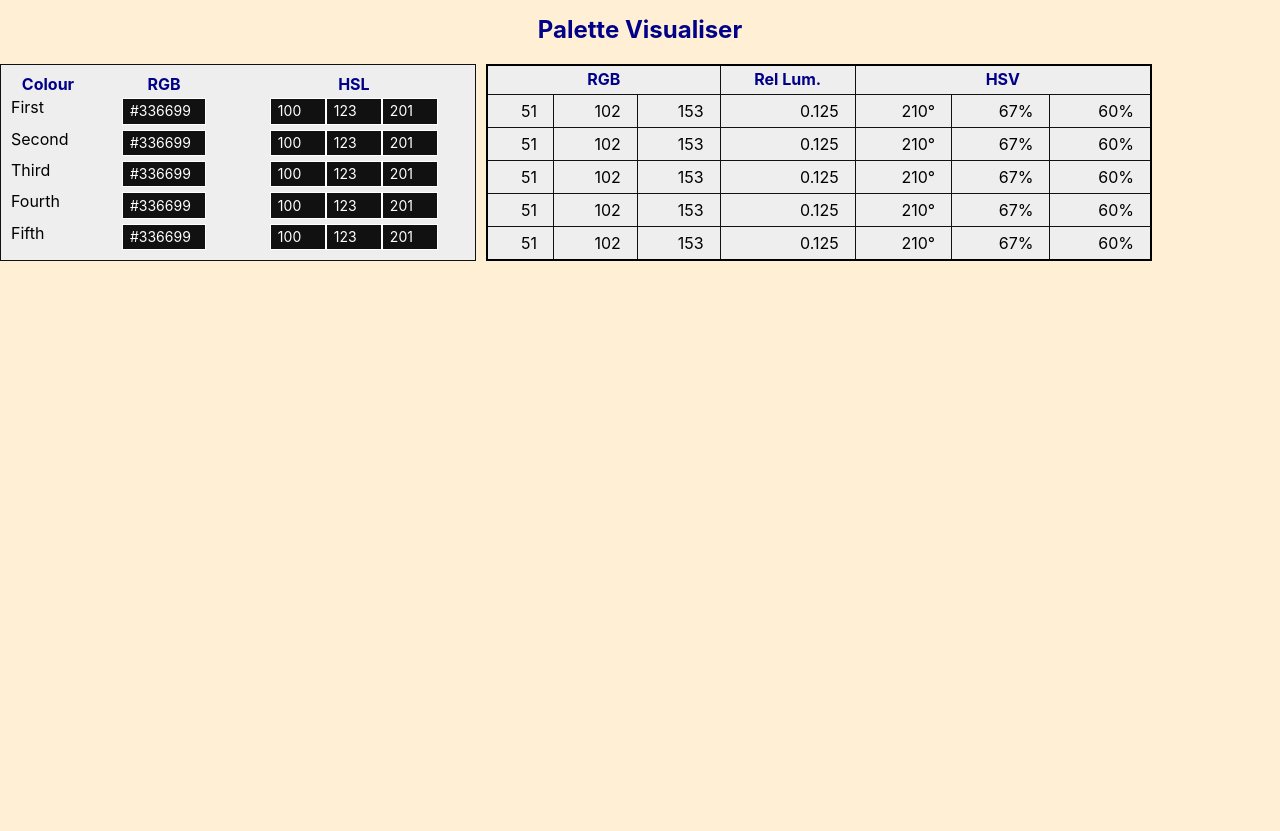
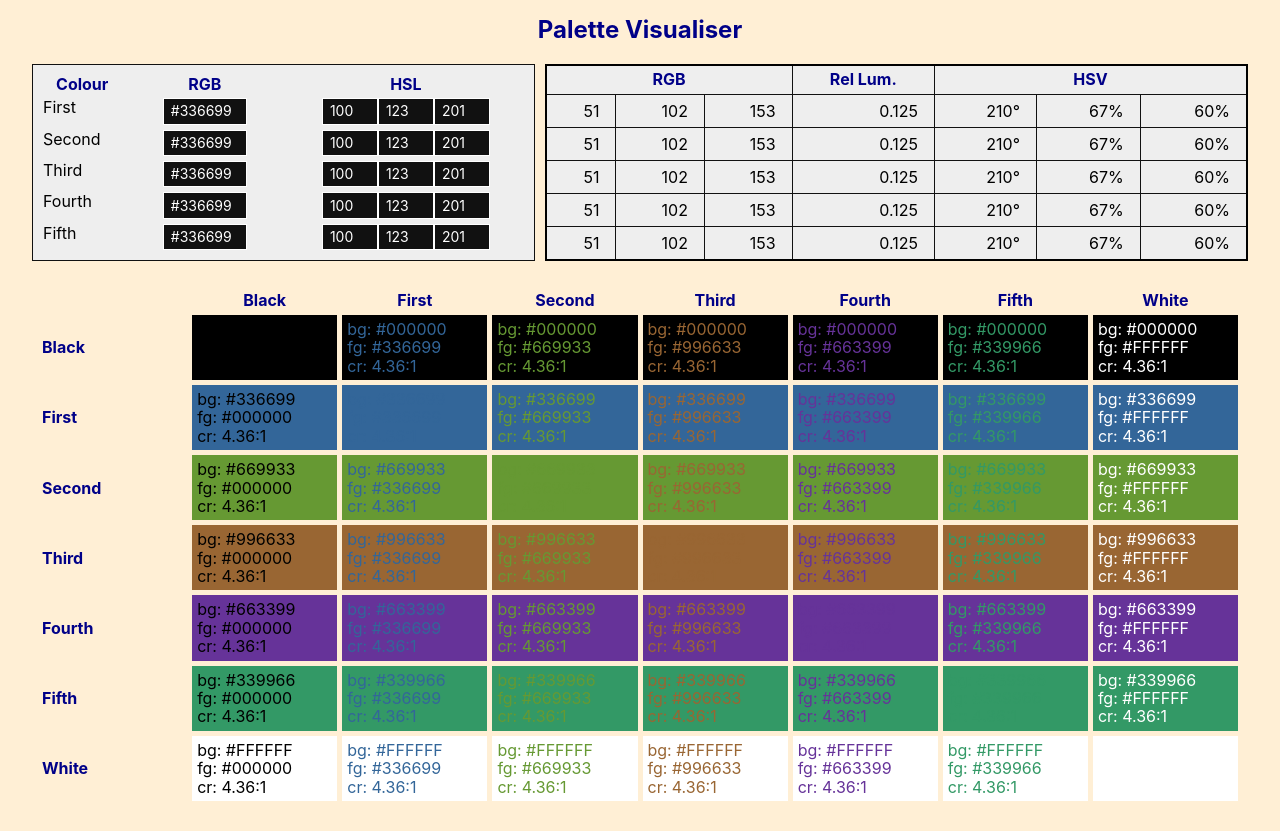
Before and after one commit to JulianNicholls/palette-visualiser-3, a React app: page / in a window 1280 px wide. Before the commit the page ends 800 px from the top, so only its background shows below. Built offline with nearby package versions, Linux system fonts and the light colour scheme.

Commit message:
fix info table

```diff
--- a/src/App.js
+++ b/src/App.js
@@ -2,10 +2,11 @@ import React from 'react';
 
 import InputBox from './components/InputBox';
 import ColourInfo from './components/ColourInfo';
+import ColourBlocks from './components/ColourBlocks';
 
 class App extends React.Component {
   state = {
-    rgbs: ["#336699", "#336699", "#336699", "#336699", "#336699"],
+    rgbs: ["#336699", "#669933", "#996633", "#663399", "#339966"],
     hsls: [
       { h: 210, s: 50, l: 40 },
       { h: 210, s: 50, l: 40 },
@@ -31,6 +32,7 @@ class App extends React.Component {
             <InputBox />
             <ColourInfo lines={this.state.lines} />
           </div>
+          <ColourBlocks rgbs={this.state.rgbs} />
         </div>
       </div>
     );
--- a/src/components/ColourInfo.js
+++ b/src/components/ColourInfo.js
@@ -1,9 +1,6 @@
 import React from 'react';
 
-const ColourInfo = ({ lines }) => {
-  console.log(lines);
-
-  return (
+const ColourInfo = ({ lines }) => (
   <table id="info-table">
     <thead>
       <tr>
@@ -14,7 +11,7 @@ const ColourInfo = ({ lines }) => {
     </thead>
     <tbody>
       {lines.map((line, idx) => (
-          <tr>
+        <tr key={idx}>
           <td>{line.rgbs[0]}</td>
           <td>{line.rgbs[1]}</td>
           <td>{line.rgbs[2]}</td>
@@ -27,18 +24,6 @@ const ColourInfo = ({ lines }) => {
     </tbody>
   </table>
 );
-}
+
 
 export default ColourInfo;
-
-// {lines.forEach((line, idx) => (
-//   <tr key={idx}>
-//     <td>{line.rgbs[0]}</td>
-//     <td>{line.rgbs[1]}</td>
-//     <td>{line.rgbs[2]}</td>
-//     <td>{line.rlum}</td>
-//     <td>{line.hsvs[0]}&deg;</td>
-//     <td>{line.hsvs[1]}%</td>
-//     <td>{line.hsvs[2]}%</td>
-//   </tr>
-// ))}
--- a/src/styles/styles.scss
+++ b/src/styles/styles.scss
@@ -16,8 +16,9 @@ body {
 }
 
 .container {
-  max-width: 90vw;
-  min-width: 960px;
+  max-width: 95vw;
+  min-width: 900px;
+  margin: 20px auto;
 }
 
 div#top-section {
@@ -34,13 +35,13 @@ h1 {
 }
 
 #input-box {
+  background: var(--section-bg);
+  border: 1px solid var(--input-bg);
+  display: grid;
+  grid-gap: 5px;
+  grid-template-columns: 1fr 2fr 3fr;
+  justify-items: center;
   padding: 10px;
-  background: var(--section-bg);
-  display: grid;
-  grid-template-columns: 1fr 2fr 3fr;
-  grid-gap: 5px;
-  justify-items: center;
-  border: 1px solid var(--input-bg);
 
   span {
     color: var(--header-colour);
@@ -91,3 +92,27 @@ h1 {
     padding-right: 1em;
   }
 }
+
+#colour-blocks {
+  align-items: center;
+  display: grid;
+  grid-gap: 5px;
+  grid-template-columns: repeat(8, 1fr);
+  margin: 20px auto;
+  padding: 10px;
+  // width: 90%;
+
+  span {
+    color: var(--header-colour);
+    font-weight: bold;
+    justify-self: center;
+  }
+
+  span.line {
+    justify-self: start;
+  }
+
+  .block {
+    padding: 5px;
+  }
+}
```
Lines whose indentation alone changed are shown as unchanged.
